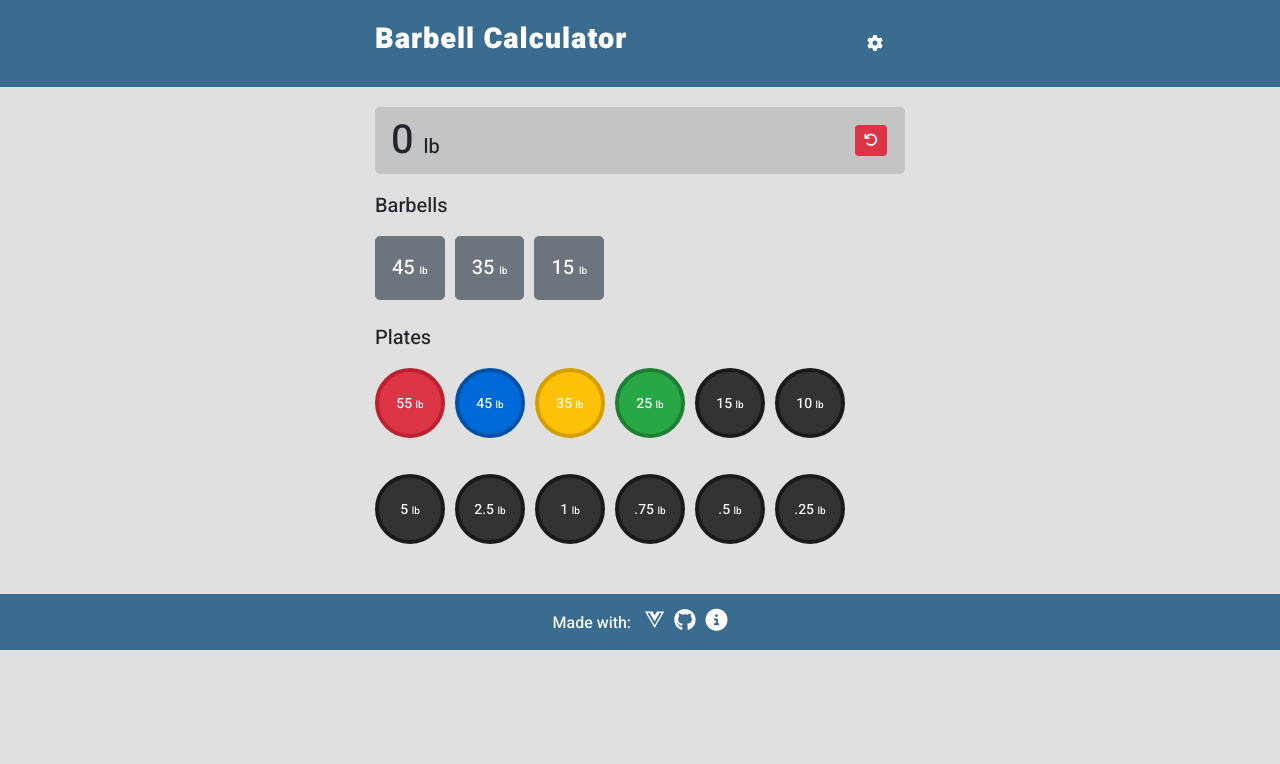
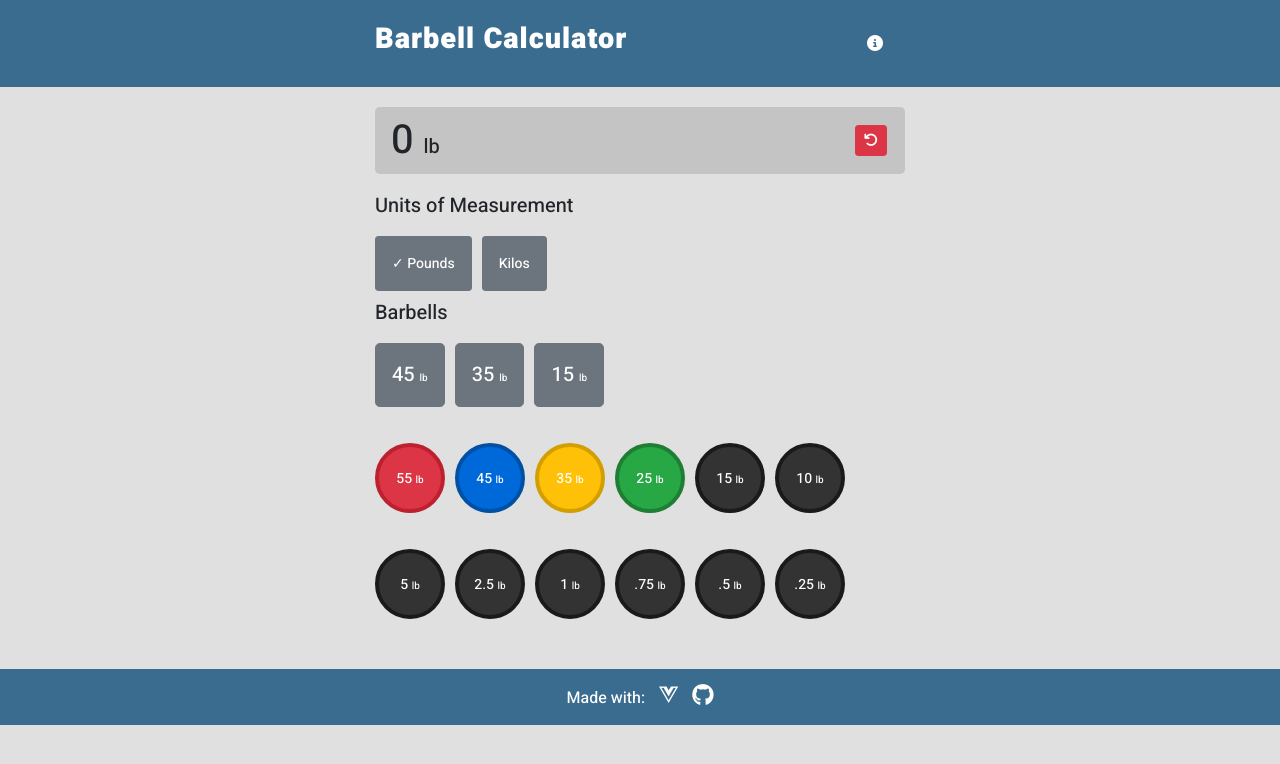
Before and after one commit to nikibrown/vue-barbell-calculator, a Vue app: page / in a window 1280 px wide. Shown: the top 764 px of the page. Built offline with nearby package versions, Linux system fonts and the light colour scheme.

Commit message:
move data

```diff
--- a/src/App.vue
+++ b/src/App.vue
@@ -1,16 +1,46 @@
 <template>
-	<div id="app" :class="pounds ? 'pounds' : 'kilos'">
-		<header id="settings" :class="showSettings ? 'show' : ''">
+	<div id="app" :class="settings.pounds ? 'pounds' : 'kilos'">
+		<header id="info" :class="settings.showInfo ? 'show' : ''">
 			<nav class="navbar navbar-dark bg-dark">
 				<div class="app-container">
-					<h5>{{ weightSystem }}</h5>
-					<div
-						class="unit-group"
-						role="group"
-						aria-label="Pounds or Kilos"
-					>
+					<p v-html="textContent.moreInfo"></p>
+				</div>
+			</nav>
+		</header>
+		<header>
+			<nav class="navbar navbar-dark navbar-main">
+				<div class="app-container justify-content-between">
+					<h1 class="navbar-brand">
+						<span class="navbar-brand">{{ textContent.appTitle }}</span>
+					</h1>
+					<button @click="toggleInfo" class="btn btn-link" type="button">
+						<i class="fas fa-info-circle"></i>
+					</button>
+				</div>
+			</nav>
+		</header>
+		<main>
+			<div class="total-weight">
+				<div class="app-container justify-content-between">
+					<nav class="navbar navbar-light navbar-total-weight">
+						<h1 class>
+							{{ settings.totalWeight }}
+							<span v-if="settings.pounds">lb</span>
+							<span v-else>kg</span>
+						</h1>
+
+						<button @click="resetTotalWeight" class="btn btn-secondary btn-danger btn-sm">
+							<i class="fas fa-undo"></i>
+						</button>
+					</nav>
+				</div>
+			</div>
+			<div class="app-container">
+				<h5>{{ textContent.unitsHeadline }}</h5>
+
+				<div class="unit-group" role="group" aria-label="Pounds or Kilos">
 					<Unit
-							v-for="(unit, key) in units"
+						v-for="(unit, key) in unitItems"
 						@click="selectUnits(key)"
 						:class="unit.bsClasses"
 						:disabled="unit.isDisabled"
@@ -20,56 +50,13 @@
 						:unitLabel="unit.unitLabel"
 					/>
 				</div>
-				</div>
-			</nav>
-		</header>
-		<header>
-			<nav class="navbar navbar-dark navbar-main">
-				<div class="app-container justify-content-between">
-					<h1 class="navbar-brand">
-						<span class="navbar-brand">{{ appTitle }}</span>
-					</h1>
-					<button
-						@click="toggleSettings"
-						class="btn btn-link"
-						type="button"
-					>
-						<i class="fas fa-cog"></i>
-					</button>
-				</div>
-			</nav>
-		</header>
-		<main>
-			<div class="total-weight">
-				<div class="app-container justify-content-between">
-					<nav class="navbar navbar-light navbar-total-weight">
-						<h1 class="">
-							{{ totalWeight }}
-							<span v-if="pounds">lb</span>
-							<span v-else>kg</span>
-						</h1>
-
-						<button
-							@click="resetTotalWeight"
-							class="btn btn-secondary btn-danger btn-sm"
-						>
-							<i class="fas fa-undo"></i>
-						</button>
-					</nav>
-				</div>
-			</div>
-			<div class="app-container">
-				<h5>{{ barbellHeadline }}</h5>
-				<p v-if="barbellError" class="error">{{ barbellErrorText }}</p>
+				<h5>{{ textContent.barbellHeadline }}</h5>
+				<p v-if="settings.barbellError" class="error">{{ textContent.barbellErrorText }}</p>
 				<div class="form-group">
 					<ul class="barbells">
-						<div
-							class="barbell-group"
-							role="group"
-							aria-label="Select barbell weight"
-						>
+						<div class="barbell-group" role="group" aria-label="Select barbell weight">
 							<Barbell
-								v-for="(barbell, key) in barbells"
+								v-for="(barbell, key) in barbellItems"
 								:class="barbell.bsClasses"
 								@click="addBarbellWeight(key)"
 								:disabled="barbell.isDisabled"
@@ -82,7 +69,7 @@
 					</ul>
 				</div>
 
-				<h5>{{ platesHeadline }}</h5>
+				<h5>{{ textContent.platesHeadline }}</h5>
 
 				<div class="form-group">
 					<ul class="plates large-plates">
@@ -115,40 +102,7 @@
 		<footer>
 			<nav class="navbar navbar-dark">
 				<div class="app-container">
-					<p class="credits">
-						<span>Made with: </span>
-						<span>
-							<i class="fab fa-vuejs"></i>
-						</span>
-						<span>
-							<a
-								href="https://github.com/nikibrown/vue-barbell-calculator"
-								target="_blank"
-							>
-								<i class="fab fa-github"></i>
-							</a>
-						</span>
-						<span>
-							<i
-								@click="toggleInfo"
-								class="fas fa-info-circle"
-							></i>
-						</span>
-					</p>
-
-					<p id="info" :class="showInfo ? 'show' : ''">
-						Barbell calculator is a made by
-						<a href="https://nikibrown.com" target="_blank"
-							>Niki Brown</a
-						>. If you find an issue or have a feature request please
-						feel free to open a
-						<a
-							href="https://github.com/nikibrown/vue-barbell-calculator/issues"
-							target="_blank"
-							>github issue</a
-						>
-						or fork and make a pull request.
-					</p>
+					<p class="credits" v-html="textContent.madeWidth"></p>
 				</div>
 			</nav>
 		</footer>
@@ -156,249 +110,104 @@
 </template>
 
 <script>
-	import Unit from "./components/Unit.vue";
-	import Barbell from "./components/Barbell.vue";
-	import Plate from "./components/Plate.vue";
+import Unit from "@/components/Unit.vue";
+import Barbell from "@/components/Barbell.vue";
+import Plate from "@/components/Plate.vue";
+
+import { unitItems } from "@/data/units";
+import { barbellItems } from "@/data/barbells";
+import { largePlates, smallPlates } from "@/data/plates";
+import { textContent } from "@/data/textContent";
+import { settings } from "@/data/settings";
 
 export default {
 	name: "App",
 	components: {
 		Unit,
 		Plate,
-			Barbell,
+		Barbell
 	},
-		data: function () {
+	data: function() {
 		return {
-				appTitle: "Barbell Calculator",
-				weightSystem: "Units of Measurement",
-				barbellHeadline: "Barbells",
-				barbellError: false,
-				barbellErrorText: "Please select a barbell first!",
-				platesHeadline: "Plates",
-				platesSubHeadline:
-					"Only count weight on one side of the bar, we do the math! (x 2). Unless you want to unevenly load the bar, but why would you do that???",
-				barbellSelected: false,
-				unitsSelected: false,
-				pounds: true,
-				kilos: false,
-				showSettings: false,
-				showInfo: false,
-
-				units: [
-					{
-						bsClasses: "btn btn-sm btn-secondary btn-lg",
-						unitLabel: "Pounds",
-						text: "&check; ",
-						selected: true,
-						isDisabled: false,
-					},
-					{
-						bsClasses: "btn btn-sm btn-secondary btn-lg    ",
-						unitLabel: "Kilos",
-						text: "",
-						selected: false,
-						isDisabled: false,
-					},
-				],
-
-				barbells: [
-					{
-						// TODO: make bsClasses an array to loop through?
-						kiloWeight: 20,
-						poundWeight: 45,
-						text: "",
-						isDisabled: false,
-						bsClasses:
-							"btn btn-lg btn-barbell btn-secondary barbell-45",
-					},
-					{
-						kiloWeight: 15,
-						poundWeight: 35,
-						text: "",
-						isDisabled: false,
-						bsClasses:
-							"btn btn-lg btn-barbell btn-secondary barbell-35",
-					},
-					{
-						kiloWeight: 6.8,
-						poundWeight: 15,
-						text: "",
-						isDisabled: false,
-						bsClasses:
-							"btn btn-lg btn-barbell btn-secondary barbell-15",
-					},
-				],
-
-				largePlates: [
-					{
-						bsClasses:
-							"btn btn-plate weight-lg pound-weight-55 kilo-weight-25",
-						poundWeight: 55,
-						kiloWeight: 25,
-						plateCount: 0,
-						isOnBarbell: false,
-					},
-					{
-						bsClasses:
-							"btn btn-plate weight-lg pound-weight-45 kilo-weight-20",
-						poundWeight: 45,
-						kiloWeight: 20,
-						plateCount: 0,
-						isOnBarbell: false,
-					},
-					{
-						bsClasses:
-							"btn btn-plate weight-lg pound-weight-35 kilo-weight-15",
-						poundWeight: 35,
-						kiloWeight: 15,
-						plateCount: 0,
-						isOnBarbell: false,
-					},
-					{
-						bsClasses:
-							"btn btn-plate weight-lg pound-weight-25 kilo-weight-10",
-						poundWeight: 25,
-						kiloWeight: 10,
-						plateCount: 0,
-						isOnBarbell: false,
-					},
-					{
-						bsClasses:
-							"btn btn-plate weight-lg pound-weight-15 kilo-weight-hide",
-						poundWeight: 15,
-						kiloWeight: 0,
-						plateCount: 0,
-						isOnBarbell: false,
-					},
-					{
-						bsClasses:
-							"btn btn-plate weight-lg pound-weight-10 kilo-weight-hide",
-						poundWeight: 10,
-						kiloWeight: 0,
-						plateCount: 0,
-						isOnBarbell: false,
-					},
-				],
-
-				smallPlates: [
-					{
-						bsClasses: "btn btn-plate weight-sm",
-						poundWeight: 5,
-						kiloWeight: 5,
-						plateCount: 0,
-						isOnBarbell: false,
-					},
-					{
-						bsClasses: "btn btn-plate weight-sm",
-						poundWeight: 2.5,
-						kiloWeight: 2.5,
-						plateCount: 0,
-						isOnBarbell: false,
-					},
-					{
-						bsClasses: "btn btn-plate weight-sm",
-						poundWeight: 1,
-						kiloWeight: 2,
-						plateCount: 0,
-						isOnBarbell: false,
-					},
-					{
-						bsClasses: "btn btn-plate weight-sm",
-						poundWeight: 0.75,
-						kiloWeight: 1.5,
-						plateCount: 0,
-						isOnBarbell: false,
-					},
-					{
-						bsClasses: "btn btn-plate weight-sm",
-						poundWeight: 0.5,
-						kiloWeight: 1,
-						plateCount: 0,
-						isOnBarbell: false,
-					},
-					{
-						bsClasses: "btn btn-plate weight-sm",
-						poundWeight: 0.25,
-						kiloWeight: 0.5,
-						plateCount: 0,
-						isOnBarbell: false,
-					},
-				],
-
-				totalWeight: 0,
+			unitItems,
+			barbellItems,
+			largePlates,
+			smallPlates,
+			textContent,
+			settings
 		};
 	},
 
 	methods: {
 		// TODO: Add method to make totalWeight an array and push values to it and then reduce?
 
-			toggleSettings() {
-				this.showSettings = !this.showSettings;
-			},
-
 		toggleInfo() {
-				this.showInfo = !this.showInfo;
+			this.settings.showInfo = !this.settings.showInfo;
 		},
 
 		selectUnits(key) {
-				if (this.units[key].unitLabel == "Pounds") {
-					this.pounds = true;
-					this.kilos = false;
+			if (this.unitItems[key].unitLabel == "Pounds") {
+				this.settings.pounds = true;
+				this.settings.kilos = false;
 				this.disableUnitlButton();
 			} else {
-					this.pounds = false;
-					this.kilos = true;
+				this.settings.pounds = false;
+				this.settings.kilos = true;
 				this.disableUnitlButton();
 			}
 
-				this.unitsSelected = true;
+			this.settings.unitsSelected = true;
 
 			// remove all checks
-				this.units.forEach((unit) => {
+			this.unitItems.forEach(unit => {
 				unit.text = "";
 			});
 
 			//  then add checks to unitBtn clicked
-				this.units[key].text += "&check;";
+			this.unitItems[key].text += "&check;";
 		},
 
 		addBarbellWeight(key) {
-				this.barbellSelected = true;
-				this.barbellError = false;
-				this.barbells[key].text += "&check;";
+			this.settings.barbellSelected = true;
+			this.settings.barbellError = false;
+			this.barbellItems[key].text += "&check;";
 			this.disableBarbellButton();
 			this.disableUnitlButton();
-				if (this.pounds) {
-					return (this.totalWeight += this.barbells[key].poundWeight);
+			if (this.settings.pounds) {
+				return (this.settings.totalWeight += this.barbellItems[
+					key
+				].poundWeight);
 			} else {
-					return (this.totalWeight += this.barbells[key].kiloWeight);
+				return (this.settings.totalWeight += this.barbellItems[
+					key
+				].kiloWeight);
 			}
 		},
 
 		disableBarbellButton() {
-				this.barbells.forEach((barbell) => {
+			this.barbellItems.forEach(barbell => {
 				barbell.isDisabled = true;
 			});
 		},
 
 		disableUnitlButton() {
-				this.units.forEach((unit) => {
+			this.unitItems.forEach(unit => {
 				unit.isDisabled = true;
 			});
 		},
 
 		addSmallPlateWeight(key) {
-				if (this.barbellSelected) {
+			if (this.settings.barbellSelected) {
 				this.updateSmallPlateCount(key);
-					if (this.pounds) {
-						return (this.totalWeight +=
+				if (this.settings.pounds) {
+					return (this.settings.totalWeight +=
 						this.smallPlates[key].poundWeight * 2);
 				} else {
-						return (this.totalWeight +=
+					return (this.settings.totalWeight +=
 						this.smallPlates[key].kiloWeight * 2);
 				}
 			} else {
-					this.barbellError = !this.barbellError;
+				this.settings.barbellError = !this.settings.barbellError;
 			}
 		},
 
@@ -408,17 +217,17 @@
 		},
 
 		addLargePlateWeight(key) {
-				if (this.barbellSelected) {
+			if (this.settings.barbellSelected) {
 				this.updateLargePlateCount(key);
-					if (this.pounds) {
-						return (this.totalWeight +=
+				if (this.settings.pounds) {
+					return (this.settings.totalWeight +=
 						this.largePlates[key].poundWeight * 2);
 				} else {
-						return (this.totalWeight +=
+					return (this.settings.totalWeight +=
 						this.largePlates[key].kiloWeight * 2);
 				}
 			} else {
-					this.barbellError = !this.barbellError;
+				this.settings.barbellError = !this.settings.barbellError;
 			}
 		},
 
@@ -430,37 +239,37 @@
 		// TODO: refactor to have 1 add weight function and 1 updatePlate count function. Not sure if it makes sense to have seperate functions vs if/ese in 1 function.
 
 		resetTotalWeight() {
-				this.barbellSelected = false;
-				this.unitsSelected = false;
+			this.settings.barbellSelected = false;
+			this.settings.unitsSelected = false;
 
-				this.kilos = false;
-				this.pounds = true;
+			this.settings.kilos = false;
+			this.settings.pounds = true;
 
-				this.units.forEach((unit) => {
+			this.unitItems.forEach(unit => {
 				unit.isDisabled = false;
 				unit.text = "";
 			});
 
-				this.units[0].text = "&check; ";
+			this.unitItems[0].text = "&check; ";
 
-				this.smallPlates.forEach((plate) => {
+			this.smallPlates.forEach(plate => {
 				plate.plateCount = 0;
 				plate.isOnBarbell = false;
 			});
 
-				this.largePlates.forEach((plate) => {
+			this.largePlates.forEach(plate => {
 				plate.plateCount = 0;
 				plate.isOnBarbell = false;
 			});
 
-				this.barbells.forEach((barbell) => {
+			this.barbellItems.forEach(barbell => {
 				barbell.isDisabled = false;
 				barbell.text = "";
 			});
 
-				return (this.totalWeight = 0);
-			},
-		},
+			return (this.settings.totalWeight = 0);
+		}
+	}
 };
 </script>
 
--- a/src/assets/styles/_footer.scss
+++ b/src/assets/styles/_footer.scss
@@ -32,24 +32,3 @@ footer {
 		display: inline;
 	}
 }
-
-.fa-info-circle {
-	&:hover {
-		color: darken($white, 10%);
-		cursor: pointer;
-	}
-}
-
-#info {
-	display: none;
-	font-weight: 300;
-	margin: 20px 0 20px 0;
-
-	&.show {
-		display: block;
-	}
-
-	a {
-		text-decoration: underline;
-	}
-}
--- a/src/assets/styles/_header.scss
+++ b/src/assets/styles/_header.scss
@@ -1,10 +1,26 @@
-#settings {
+.fa-info-circle {
+	&:hover {
+		color: darken($white, 10%);
+		cursor: pointer;
+	}
+}
+
+#info {
 	color: $white;
 	display: none;
-}
+	font-weight: 300;
 
-#settings.show {
-	display: block;
+	&.show {
+		display: block;
+	}
+
+	a {
+		color: $white;
+		text-decoration: underline;
+		&:hover {
+			color: darken($white, 20%);
+		}
+	}
 }
 
 .navbar-brand {
--- /dev/null
+++ b/src/data/barbells.js
@@ -0,0 +1,24 @@
+export const barbellItems = [
+	{
+		// TODO: make bsClasses an array to loop through?
+		kiloWeight: 20,
+		poundWeight: 45,
+		text: "",
+		isDisabled: false,
+		bsClasses: "btn btn-lg btn-barbell btn-secondary barbell-45",
+	},
+	{
+		kiloWeight: 15,
+		poundWeight: 35,
+		text: "",
+		isDisabled: false,
+		bsClasses: "btn btn-lg btn-barbell btn-secondary barbell-35",
+	},
+	{
+		kiloWeight: 6.8,
+		poundWeight: 15,
+		text: "",
+		isDisabled: false,
+		bsClasses: "btn btn-lg btn-barbell btn-secondary barbell-15",
+	},
+];
--- /dev/null
+++ b/src/data/plates.js
@@ -0,0 +1,91 @@
+export const platesHeadline = "Plates";
+
+export const largePlates = [
+	{
+		bsClasses: "btn btn-plate weight-lg pound-weight-55 kilo-weight-25",
+		poundWeight: 55,
+		kiloWeight: 25,
+		plateCount: 0,
+		isOnBarbell: false,
+	},
+	{
+		bsClasses: "btn btn-plate weight-lg pound-weight-45 kilo-weight-20",
+		poundWeight: 45,
+		kiloWeight: 20,
+		plateCount: 0,
+		isOnBarbell: false,
+	},
+	{
+		bsClasses: "btn btn-plate weight-lg pound-weight-35 kilo-weight-15",
+		poundWeight: 35,
+		kiloWeight: 15,
+		plateCount: 0,
+		isOnBarbell: false,
+	},
+	{
+		bsClasses: "btn btn-plate weight-lg pound-weight-25 kilo-weight-10",
+		poundWeight: 25,
+		kiloWeight: 10,
+		plateCount: 0,
+		isOnBarbell: false,
+	},
+	{
+		bsClasses: "btn btn-plate weight-lg pound-weight-15 kilo-weight-hide",
+		poundWeight: 15,
+		kiloWeight: 0,
+		plateCount: 0,
+		isOnBarbell: false,
+	},
+	{
+		bsClasses: "btn btn-plate weight-lg pound-weight-10 kilo-weight-hide",
+		poundWeight: 10,
+		kiloWeight: 0,
+		plateCount: 0,
+		isOnBarbell: false,
+	},
+];
+
+export const smallPlates = [
+	{
+		bsClasses: "btn btn-plate weight-sm",
+		poundWeight: 5,
+		kiloWeight: 5,
+		plateCount: 0,
+		isOnBarbell: false,
+	},
+	{
+		bsClasses: "btn btn-plate weight-sm",
+		poundWeight: 2.5,
+		kiloWeight: 2.5,
+		plateCount: 0,
+		isOnBarbell: false,
+	},
+	{
+		bsClasses: "btn btn-plate weight-sm",
+		poundWeight: 1,
+		kiloWeight: 2,
+		plateCount: 0,
+		isOnBarbell: false,
+	},
+	{
+		bsClasses: "btn btn-plate weight-sm",
+		poundWeight: 0.75,
+		kiloWeight: 1.5,
+		plateCount: 0,
+		isOnBarbell: false,
+	},
+	{
+		bsClasses: "btn btn-plate weight-sm",
+		poundWeight: 0.5,
+		kiloWeight: 1,
+		plateCount: 0,
+		isOnBarbell: false,
+	},
+	{
+		bsClasses: "btn btn-plate weight-sm",
+		poundWeight: 0.25,
+		kiloWeight: 0.5,
+		plateCount: 0,
+		isOnBarbell: false,
+	},
+];
--- /dev/null
+++ b/src/data/settings.js
@@ -0,0 +1,10 @@
+export const settings = {
+	barbellError: false,
+	barbellSelected: false,
+	unitsSelected: false,
+	pounds: true,
+	kilos: false,
+	showSettings: false,
+	showInfo: false,
+	totalWeight: 0,
+};
--- /dev/null
+++ b/src/data/textContent.js
@@ -0,0 +1,25 @@
+export const textContent = {
+	appTitle: "Barbell Calculator",
+	madeWidth: `<span>Made with:</span>
+						<span>
+							<i class="fab fa-vuejs"></i>
+						</span>
+						<span>
+							<a href="https://github.com/nikibrown/vue-barbell-calculator" target="_blank">
+								<i class="fab fa-github"></i>
+							</a>
+						</span>
+						`,
+	moreInfo: `Barbell calculator is a made by
+                <a href="https://nikibrown.com" target="_blank">Niki Brown</a>. If you find an issue or have a feature request please
+                feel free to open a
+                <a
+                    href="https://github.com/nikibrown/vue-barbell-calculator/issues"
+                    target="_blank"
+                >github issue</a>
+                or fork and make a pull request.`,
+	unitsHeadline: "Units of Measurement",
+	barbellHeadline: "Barbells",
+	barbellErrorText: "Please select a barbell first",
+	plateHeadline: "Plates",
+};
--- /dev/null
+++ b/src/data/units.js
@@ -0,0 +1,18 @@
+export const unitsHeadline = "Units of Measurement";
+
+export const unitItems = [
+	{
+		bsClasses: "btn btn-sm btn-secondary btn-lg",
+		unitLabel: "Pounds",
+		text: "&check; ",
+		selected: true,
+		isDisabled: false,
+	},
+	{
+		bsClasses: "btn btn-sm btn-secondary btn-lg    ",
+		unitLabel: "Kilos",
+		text: "",
+		selected: false,
+		isDisabled: false,
+	},
+];
```
Also changed, not shown: src/components/Barbell.vue (+17 -15 lines), src/components/Plate.vue (+15 -19 lines). Lines whose indentation alone changed are shown as unchanged.
